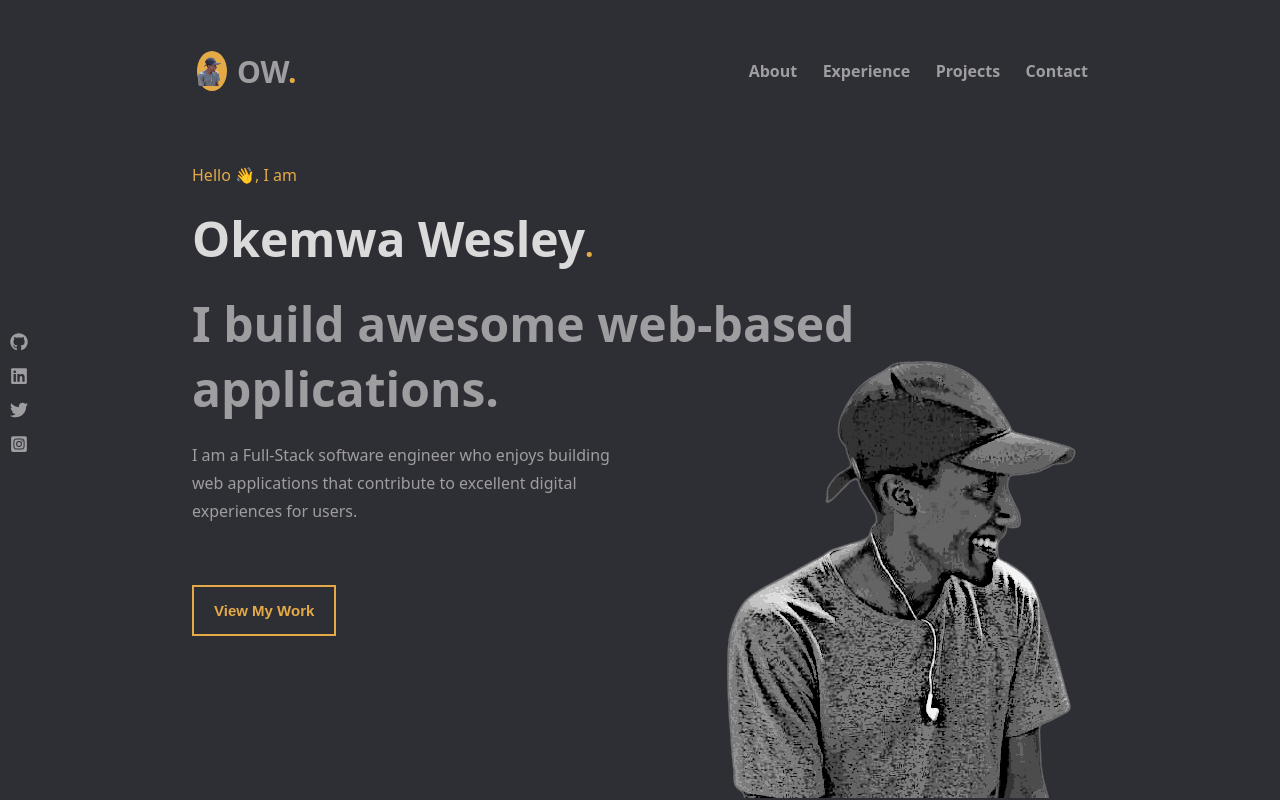
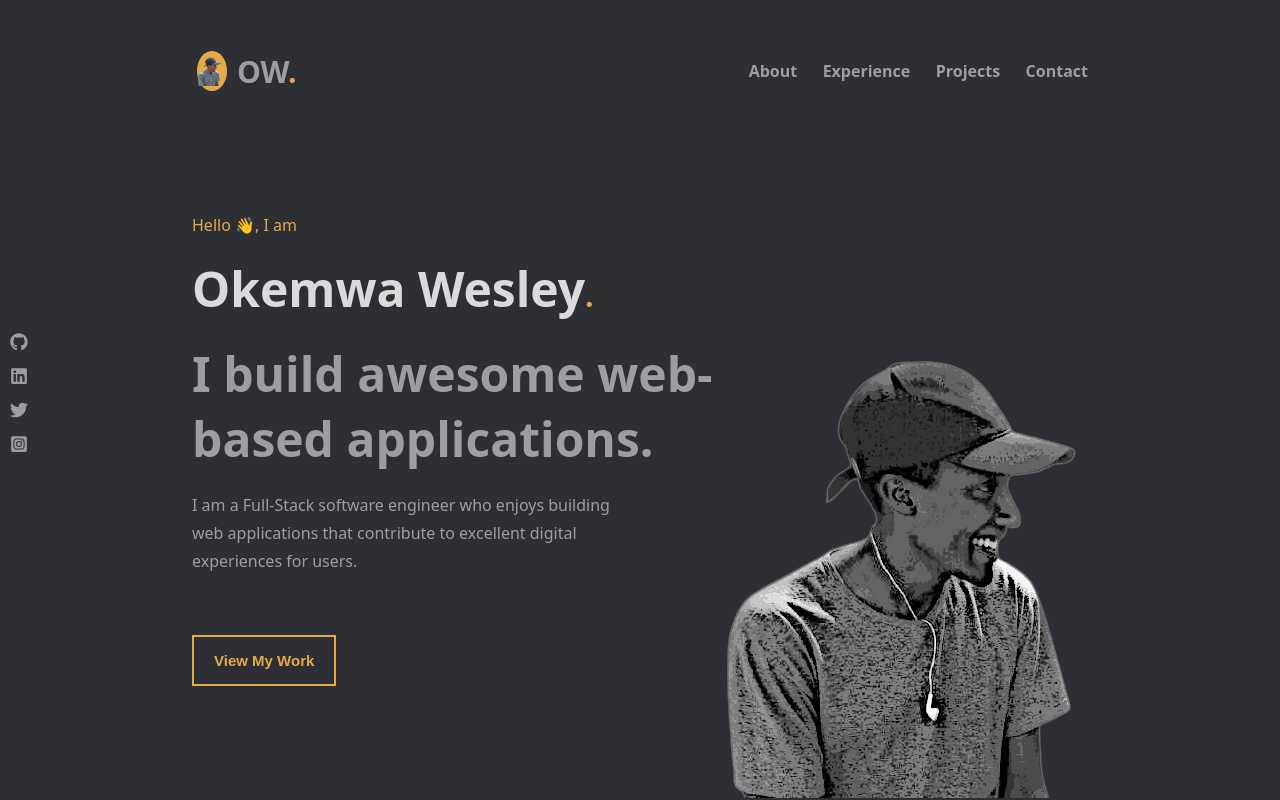
Before and after one commit to 1wes/Wes-Portfolio, a React (Create React App) app: page / in a window 1280 px wide. Shown: the top 800 px of the page. Built offline with nearby package versions, Linux system fonts and the light colour scheme; no server answers.

Commit message:
reduce punchline width

```diff
--- a/src/components/intro.css
+++ b/src/components/intro.css
@@ -18,10 +18,6 @@
     align-items: center;
 }
 
-.intro{
-    margin-top: -100px;
-}
-
 .intro p{
     margin: 0 !important;
 }
@@ -38,14 +34,15 @@
 .name{
     color: var(--untoned-main-color);
 }
+
 .name, .punchline{
     font-size: 50px;
     font-weight: 600;
     font-size: 48px;
 }
 
-.punchline, .tagline{
-    color: var(--toned-main-color)
+.punchline{
+    width: 70%;
 }
 
 .tagline{
```
